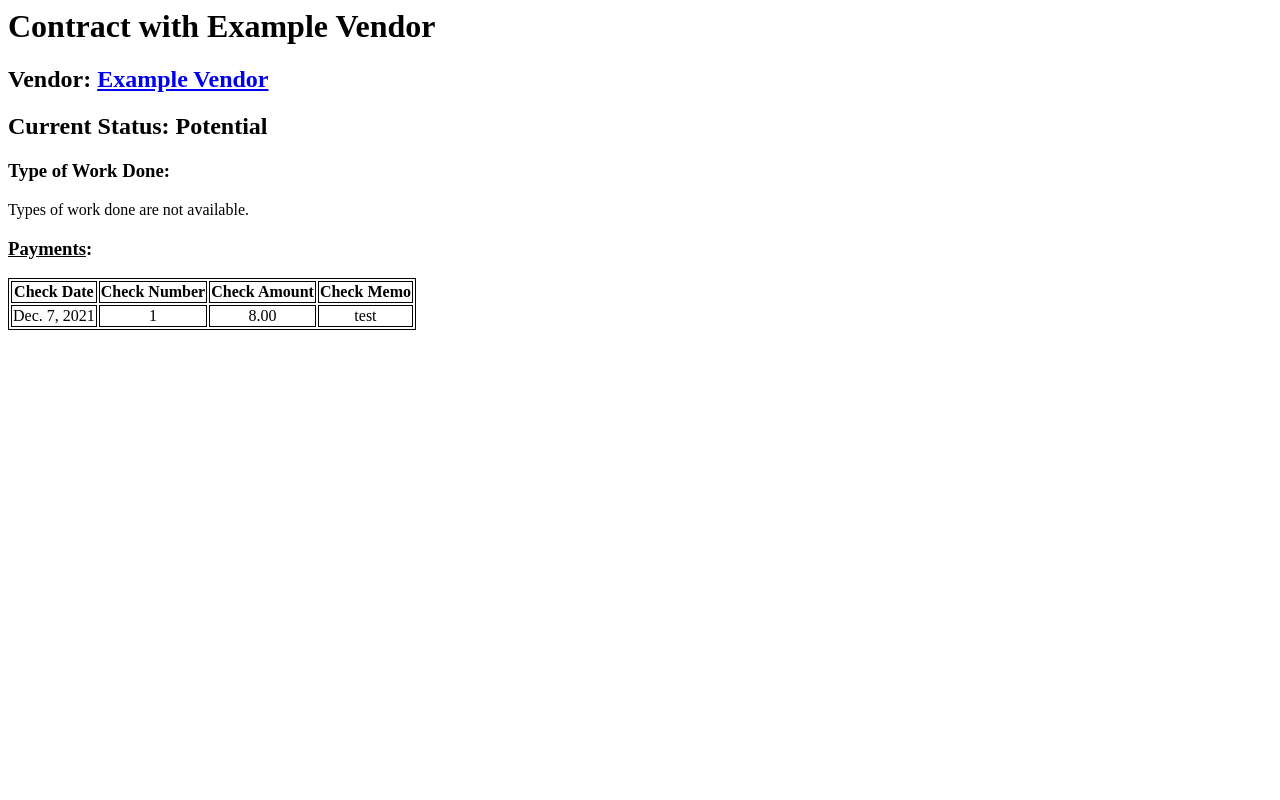
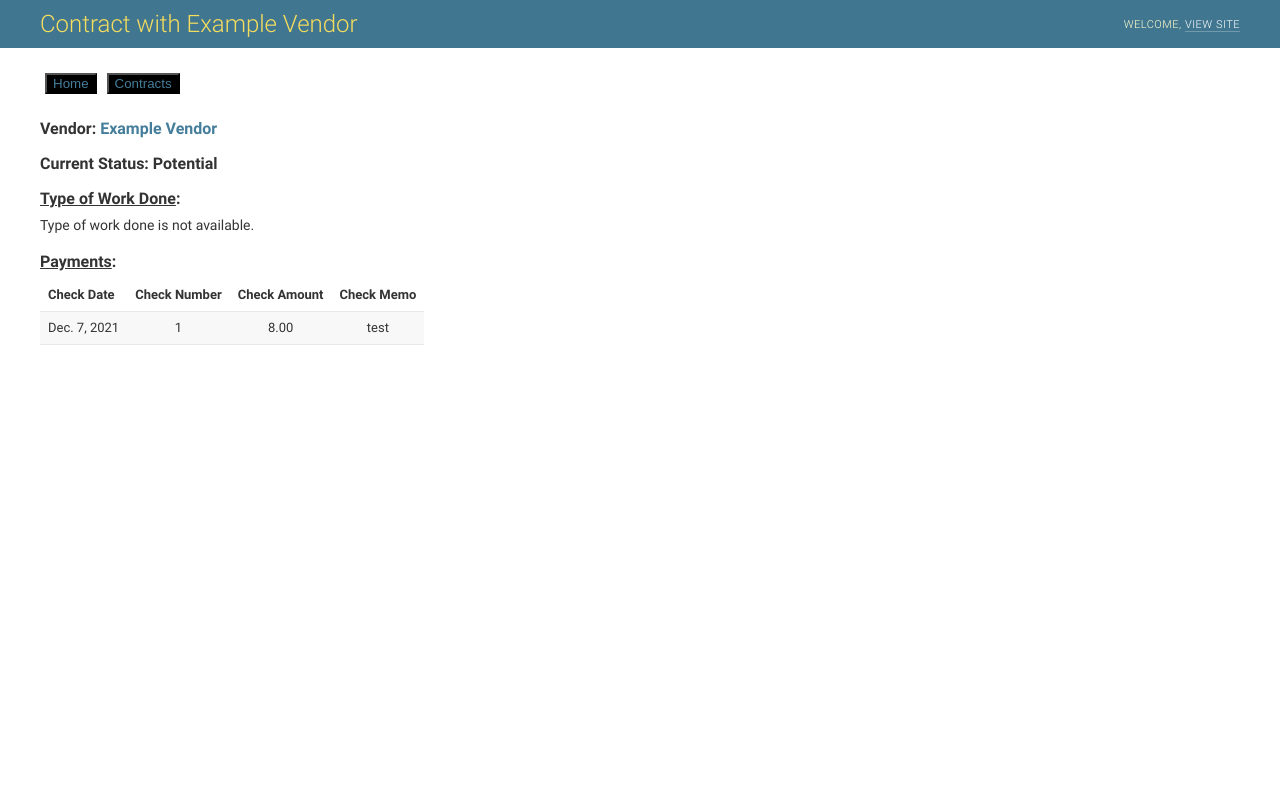
Before and after one commit to nshein1/DatabaseProject, a Django app: page /vcm/contracts/1/ in a window 1280 px wide. Run offline with Django 3.2, Linux system fonts and the light colour scheme; data comes from the database, SQL or seed files in the repository.

Commit message:
Update contract_detail.html
Made uniform to rest of pages and added buttons

```diff
--- a/projectCode/vcm_site/vcm_app/templates/vcm_app/contract_detail.html
+++ b/projectCode/vcm_site/vcm_app/templates/vcm_app/contract_detail.html
@@ -1,26 +1,86 @@
-<!--This is a css section to add a border to the payments table below-->
 
-<style>
-    table, th, td {
-      border:1px solid black;
-    }
-    </style>
+<!DOCTYPE html>
+
+<html lang="en-us" dir="ltr">
+<head>
+<title>Contract Search</title>
+<link rel="stylesheet" type="text/css" href="/static/admin/css/base.css">
+
+  <link rel="stylesheet" type="text/css" href="/static/admin/css/nav_sidebar.css">
+  <script src="/static/admin/js/nav_sidebar.js" defer></script>
+
+<link rel="stylesheet" type="text/css" href="/static/admin/css/dashboard.css">
 
 
 
-<h1>{{ contract.contract_title }}</h1>
+    <meta name="viewport" content="user-scalable=no, width=device-width, initial-scale=1.0, maximum-scale=1.0">
+    <link rel="stylesheet" type="text/css" href="/static/admin/css/responsive.css">
+
+
+<meta name="robots" content="NONE,NOARCHIVE">
+</head>
+
+<body class=" dashboard"
+  data-admin-utc-offset="-18000">
+
+<!-- Container -->
+<div id="container">
+
+
+    <!-- Header -->
+
+    <div id="header">
+        <div id="branding">
+
+<h1> {{ contract.contract_title }}</h1>
+
+        </div>
+
+
+        <div id="user-tools">
+
+                Welcome,
+
+                    <a href="">View site</a>
+        </div>
+
+
+
+    </div>
+
+    <!-- END Header -->
+
+    <div class="main" id="main">
+
+
+
+      <div class="content">
+
+
+
+        <!-- Content -->
+        <div id="content" class="colMS">
+
+          <h1>
+                <a id="site-name"><a href="/vcm/">
+                    <button style="background-color:rgb(0, 0, 0); margin:5px;">Home</a>
+
+                    <a id="site-name"><a href="/vcm/contracts/">
+                        <button style="background-color:rgb(0, 0, 0); margin:5px;">Contracts</a>
+
+            </h1>
 
             <h2>Vendor: <a href="{% url 'vcm_app:vendor_detail' contract.vendor.id %}">{{ contract.vendor.vendor_name }}</a></h2>
 <h2>Current Status: {{ contract.get_contract_status_display }}</h2>
 
-<h3>Type of Work Done: </h3>
+<h2><u>Type of Work Done</u>:</h2>
 
 {% if contract.worktype_set.all %}
   {% for work in contract.worktype_set.all %}
   <li>{{ work.work }}</li>
   {% endfor %}
 {% else %}
-    <p>Types of work done are not available.</p>
+  <p>Type of work done is not available.</p>
 {% endif %}
 
 
@@ -28,7 +88,7 @@
 
 
 
-<h3><u>Payments</u>:</h3>
+<h2><u>Payments</u>:</h2>
 
 {% if contract.payment_set.all %}
   <table >
@@ -52,3 +112,19 @@
 {% else %}
   <p>No payments are available.</p>
 {% endif %}
+
+
+
+
+
+
+          <br class="clear">
+        </div>
+        <!-- END Content -->
+        <div id="footer"></div>
+      </div>
+    </div>
+</div>
+<!-- END Container -->
+</body>
+</html>
```
Lines whose indentation alone changed are shown as unchanged.
